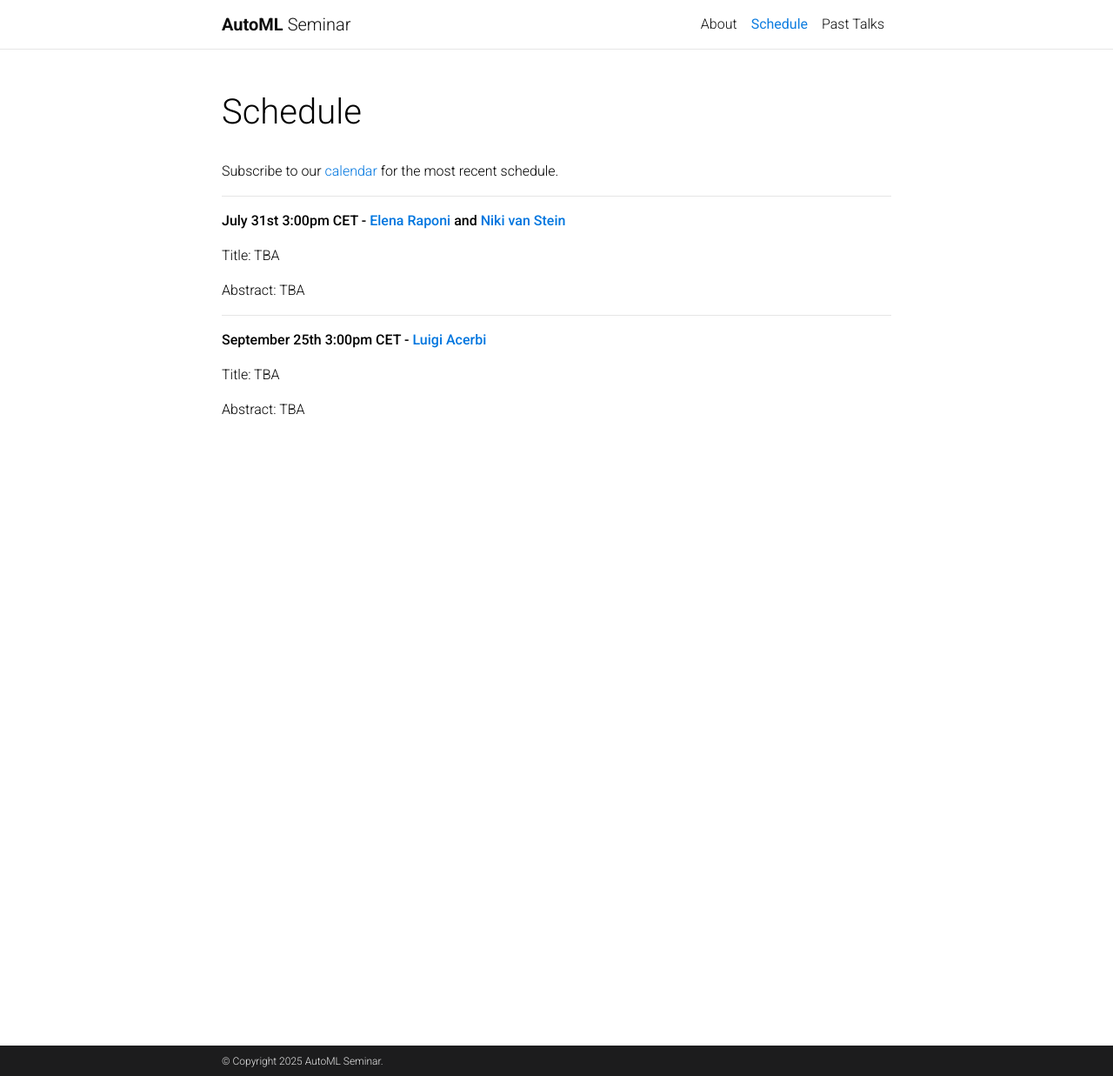
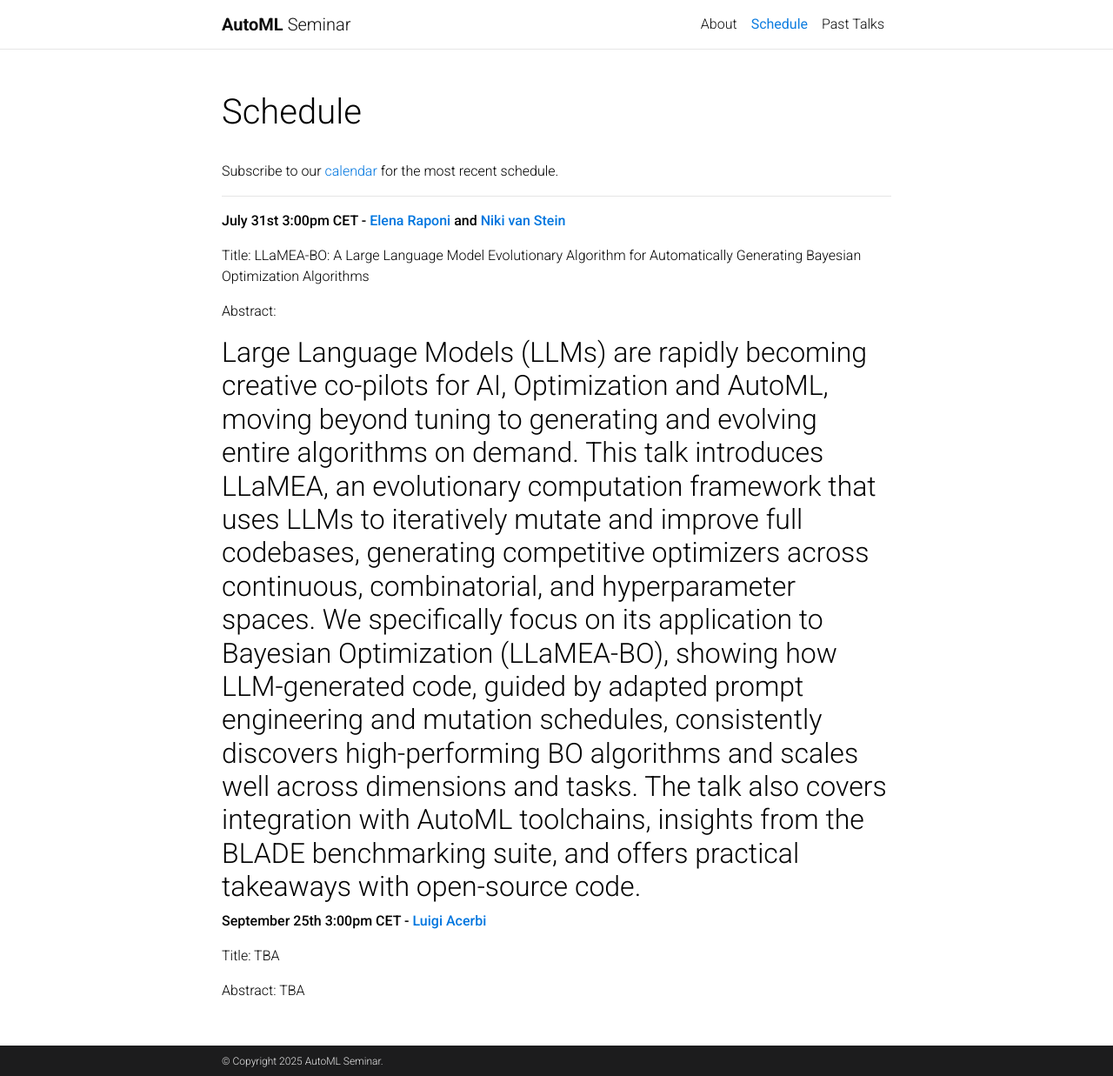
Before and after one commit to AutoML-Seminars/AutoML-Seminars.github.io, a Jekyll site: the page built from _pages/schedule.md, in a window 1280 px wide and 1237 px high. Shown: the whole window at 87% size. Built offline with Jekyll 4.4.1, drawn with Linux system fonts in a browser that asks for light colours; comment, search, counter and statistics services are not loaded; a style sheet for code colours, icons or effects is not loaded.

Commit message:
update schedule

```diff
--- a/_pages/schedule.md
+++ b/_pages/schedule.md
@@ -14,10 +14,11 @@ Subscribe to our [calendar](https://calendar.google.com/calendar/u/2?cid=YXV0b21
 
 **July 31st 3:00pm CET - [Elena Raponi](https://www.universiteitleiden.nl/en/staffmembers/elena-raponi/publications#tab-1) and [Niki van Stein](https://www.universiteitleiden.nl/en/staffmembers/niki-van-stein#tab-1)**
 
-Title: TBA
+Title: LLaMEA-BO: A Large Language Model Evolutionary Algorithm for Automatically Generating Bayesian Optimization Algorithms
 
-Abstract: TBA
+Abstract:
 
+Large Language Models (LLMs) are rapidly becoming creative co-pilots for AI, Optimization and AutoML, moving beyond tuning to generating and evolving entire algorithms on demand. This talk introduces LLaMEA, an evolutionary computation framework that uses LLMs to iteratively mutate and improve full codebases, generating competitive optimizers across continuous, combinatorial, and hyperparameter spaces. We specifically focus on its application to Bayesian Optimization (LLaMEA-BO), showing how LLM-generated code, guided by adapted prompt engineering and mutation schedules, consistently discovers high-performing BO algorithms and scales well across dimensions and tasks. The talk also covers integration with AutoML toolchains, insights from the BLADE benchmarking suite, and offers practical takeaways with open-source code.
 ---------
 
 **September 25th 3:00pm CET - [Luigi Acerbi](https://lacerbi.github.io/)**
```
Also changed, not shown: _pages/about.md (+1 -1 lines).
